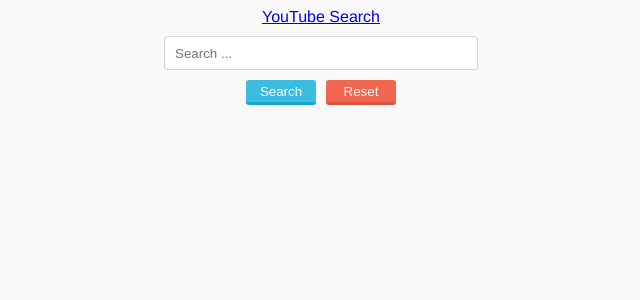
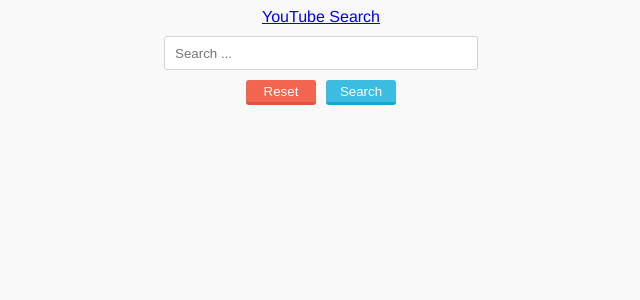
Before and after one commit to dawidstask/yt-app, a Vue app: page /#/ in a window 1280 px wide. Shown: the top 300 px of the page, without its empty margins (319-959 px from the left). Built offline with nearby package versions, Linux system fonts and the light colour scheme.

Commit message:
Increase the number of videos, change the order of search and reset buttons

```diff
--- a/src/components/SearchForm.vue
+++ b/src/components/SearchForm.vue
@@ -10,18 +10,18 @@
 
     <div>
       <button
+        @click="reset"
+        type="button"
+        class="reset"
+      >
+        Reset
+      </button>
+      <button
         @click="parseSearchString"
         type="button"
         class="search"
       >
         Search
-      </button>
-      <button
-        @click="reset"
-        type="button"
-        class="reset"
-      >
-        Reset
       </button>
     </div>
   </form>
--- a/src/views/Home.vue
+++ b/src/views/Home.vue
@@ -43,7 +43,7 @@
         part: 'snippet',
         type: 'video',
         order: 'viewCount',
-        maxResults: 8,
+        maxResults: 10,
         q: '',
         key: 'AIzaSyC2Wa9Q5QCOHiL-aZ5yBn6CNVorYkJzXFg',
         prevPageToken: '',
```
